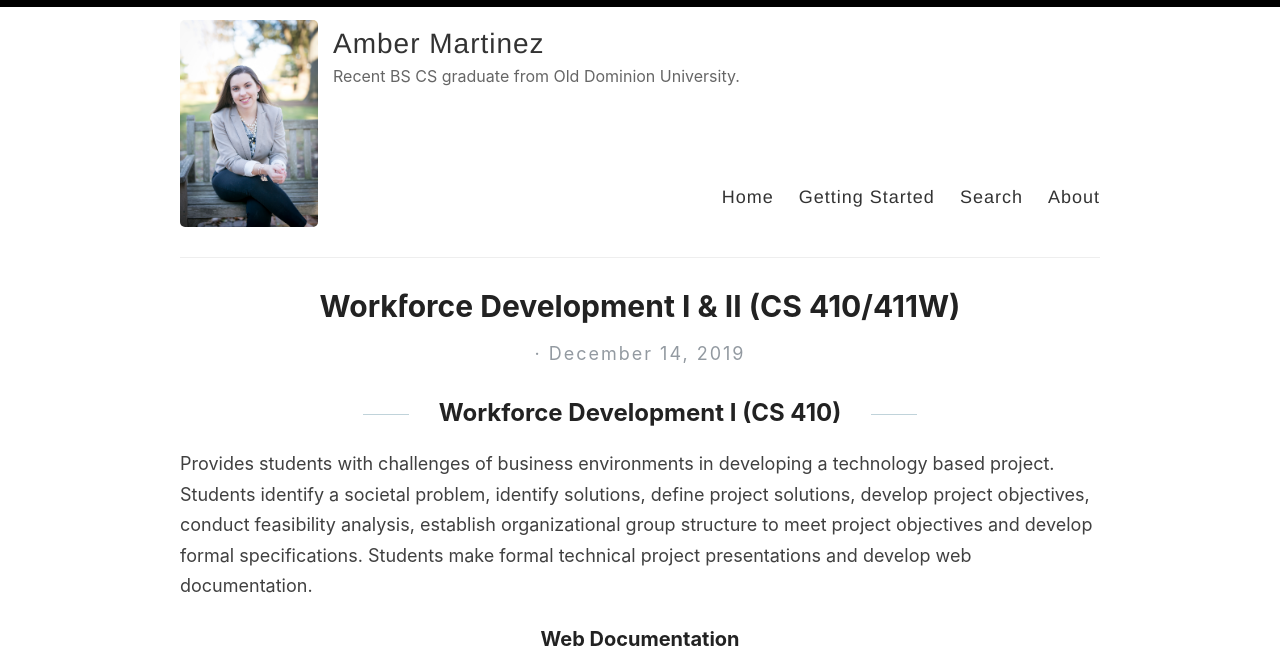
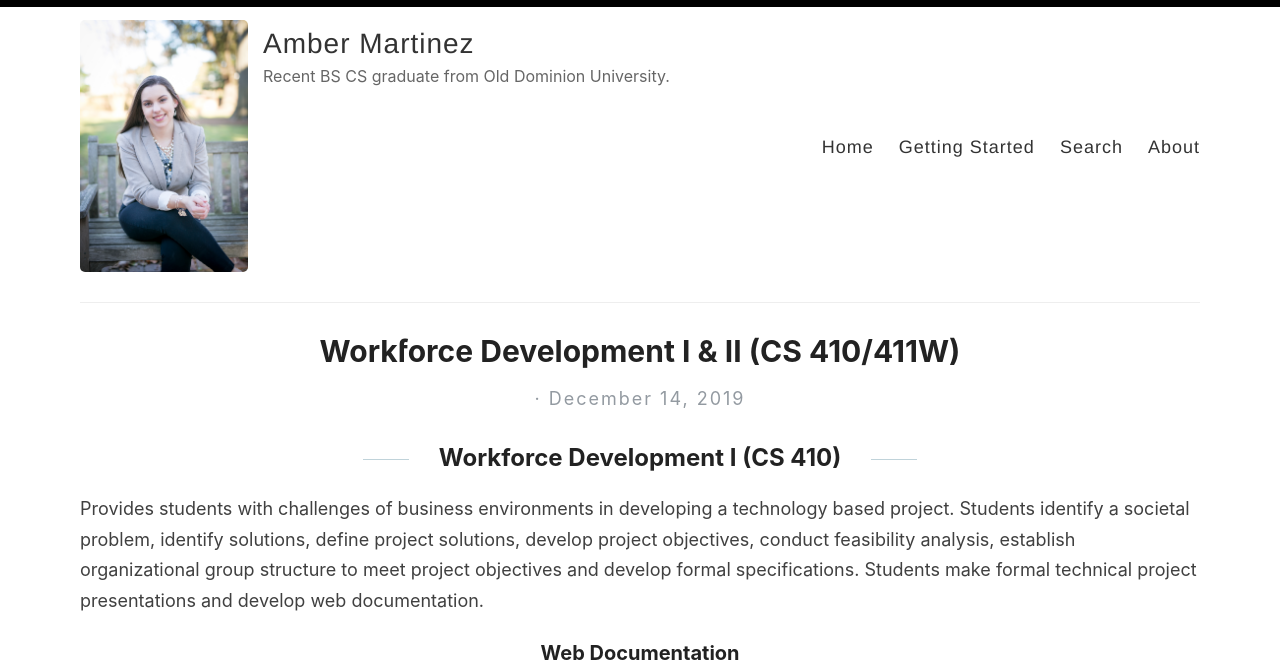
Before and after one commit to AmberNM/AmberNM.github.io, a Jekyll site: the page built from _posts/2019-12-14-workforce-development.md, in a window 1280 px wide. Shown: the top 670 px of the page. Built offline with Jekyll 4.4.1, drawn with Linux system fonts in a browser that asks for light colours; grey boxes are pictures that could not be loaded.

Commit message:
Styling updates

```diff
--- a/_posts/2019-12-14-workforce-development.md
+++ b/_posts/2019-12-14-workforce-development.md
@@ -11,7 +11,7 @@ Provides students with challenges of business environments in developing a techn
 
 ### Web Documentation
 
-<embed src="https://www.cs.odu.edu/~cpi/old/410/reds19/" style="width: 100%; height: 50vw; border: 1px solid #cccccc;">
+<embed src="https://www.cs.odu.edu/~cpi/old/410/reds19/" style="width: 100%; height: 50vw; border: 2px solid #cccccc;">
 
 
 <!--
--- a/assets/style.scss
+++ b/assets/style.scss
@@ -32,7 +32,7 @@ body {
 
 .container {
   margin: 0 auto;
-  max-width: 940px;
+  max-width: 1140px;
   padding: 0 10px;
   width: 100%;
 }
```
